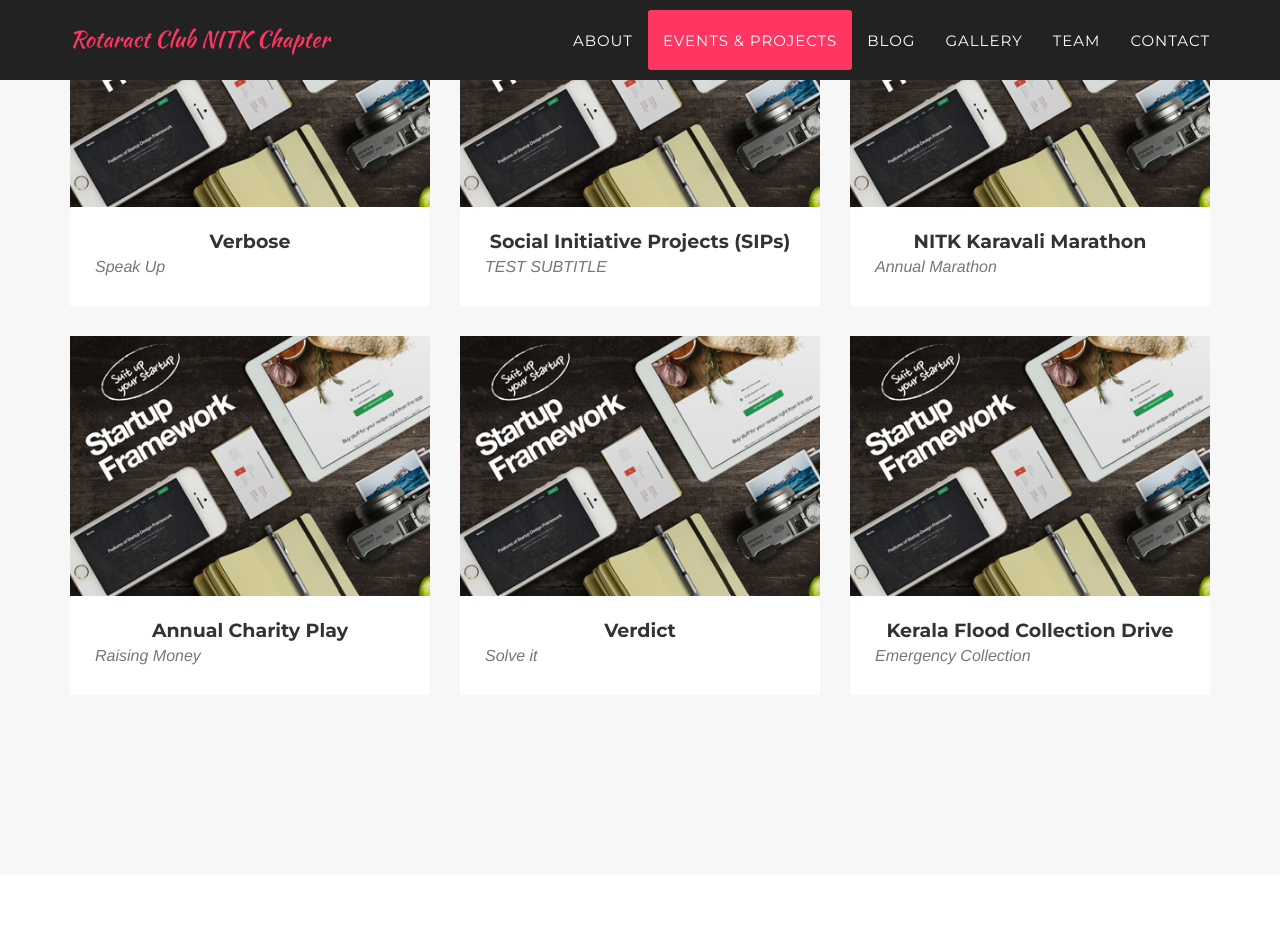
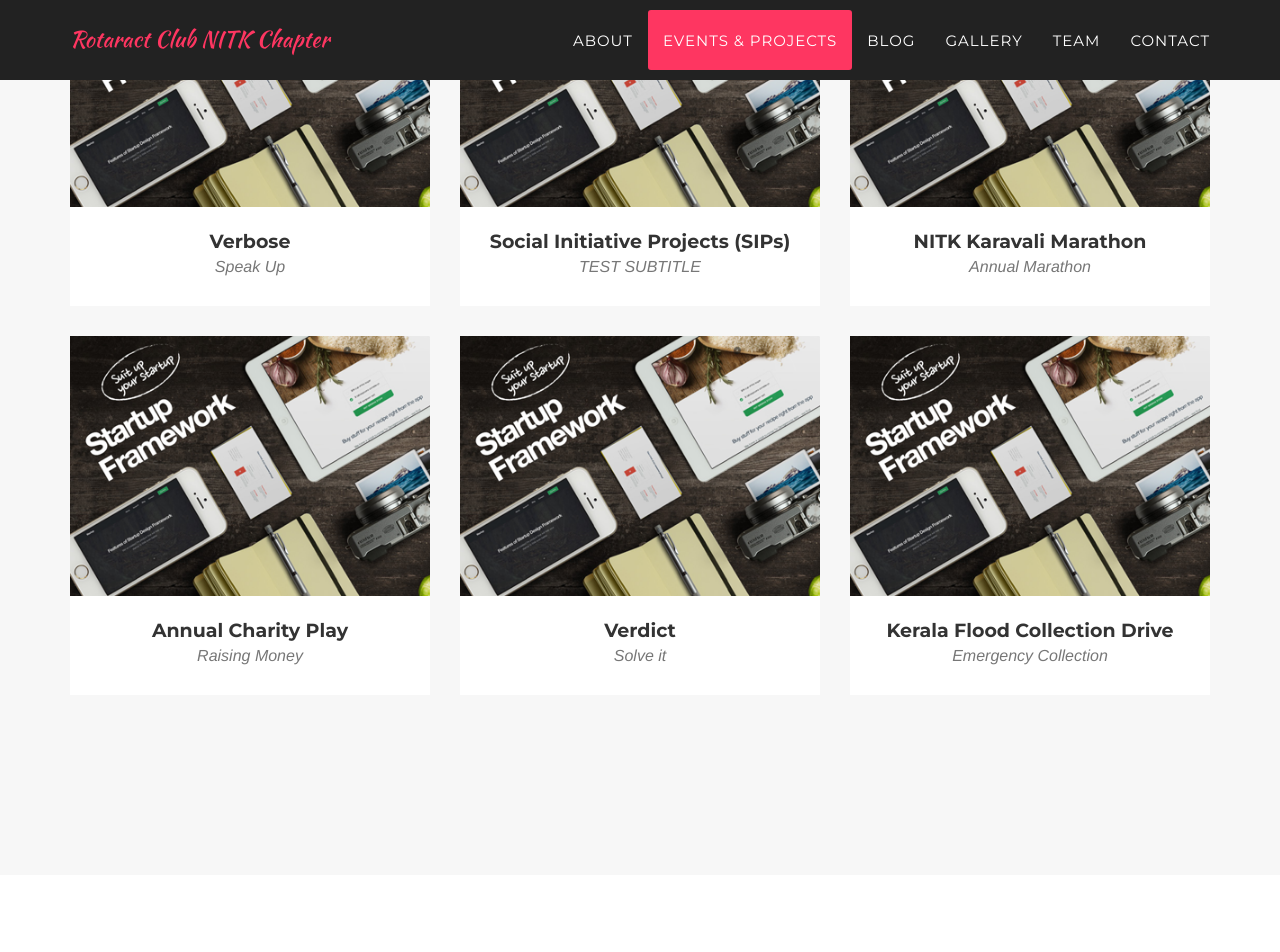
Before and after one commit to rotonitkweb/rotonitkweb.github.io, a Jekyll site: the page built from index.html, in a window 1280 px wide and 1400 px high, scrolled down 1839 px. Shown: the top 952 px of the window. Built offline with Jekyll 4.4.1, drawn with Linux system fonts in a browser that asks for light colours; some web fonts are replaced.

Commit message:
Centered

```diff
--- a/_includes/css/agency.css
+++ b/_includes/css/agency.css
@@ -57,6 +57,10 @@ h6 {
     text-transform: uppercase;
     font-family: {{ site.data.template.font.primary }};
     font-weight: 700;
+}
+
+.portfolio-grid-subtitle{
+    text-align: center;
 }
 
 .img-centered {
--- a/_includes/portfolio_grid.html
+++ b/_includes/portfolio_grid.html
@@ -19,10 +19,8 @@
                         <img src="img/portfolio/{{ post.thumbnail }}" class="img-responsive img-centered" alt="">
                     </a>
                     <div class="portfolio-caption">
-                        <center>
-                            <h4>{{ post.title }}</h4>
-                            <p class="text-muted">{{ post.subtitle }}</p>
-                        </center>
+                        <h4>{{ post.title }}</h4>
+                        <p class="text-muted portfolio-grid-subtitle">{{ post.subtitle }}</p>
                     </div>
                 </div>
             {% endfor %}
```
